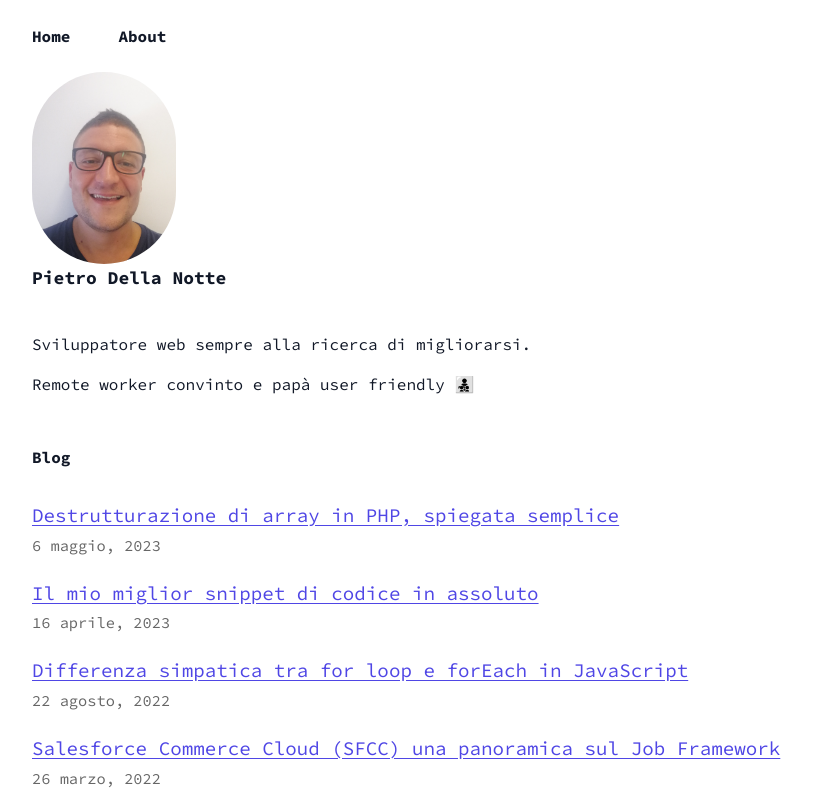
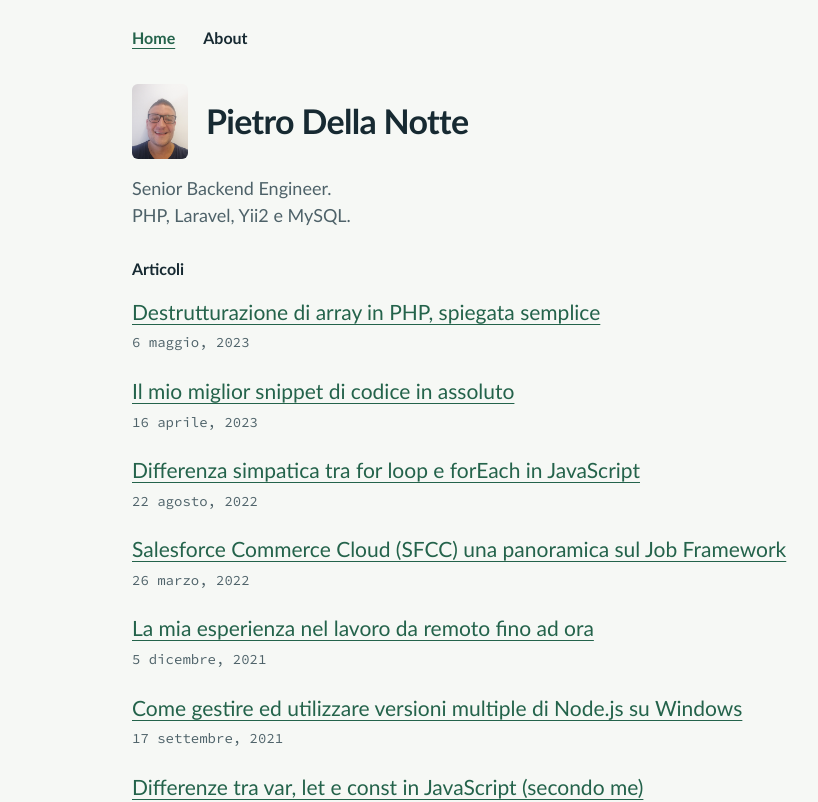
Before and after one commit to pedrozebra/pietrodellanotte.dev, a Next.js app: page / in a window 1280 px wide. Shown: the top 802 px of the page, without its empty margins (128-946 px from the left). Built offline with nearby package versions, Linux system fonts and the light colour scheme; what @tailwindcss/typography would draw is missing.

Commit message:
feat: refresh Home with a compact modern editorial design (#33)

```diff
--- a/components/Layout.js
+++ b/components/Layout.js
@@ -2,7 +2,6 @@ import Head from "next/head";
 import Image from "next/image";
 import utilStyles from "styles/utils.module.css";
 import Link from "next/link";
-import { name } from "helpers/config";
 import Navigation from "./Navigation";
 
 export default function Layout({
@@ -11,9 +10,10 @@ export default function Layout({
   postPage,
   postImage,
   postCanonical,
+  className,
 }) {
   const imagePostPath = "/images/posts/" + postCanonical + "/";
-  return (
+  const layout = (
     <>
       <a href="#main-content" className="skip-link">Salta al contenuto</a>
       <Head>
@@ -24,22 +24,6 @@ export default function Layout({
           <div className="flex items-center justify-between py-6">
             <Navigation home={home} postPage={postPage} />
           </div>
-          {home && (
-            <>
-              <Image
-                preload
-                src="/images/profile.jpg"
-                className={utilStyles.borderCircle}
-                height={2211}
-                width={1658}
-                sizes="144px"
-                style={{ width: 144, height: "auto" }}
-                alt={name}
-                title={name}
-              />
-              <h1 className="font-bold text-lg">{name}</h1>
-            </>
-          )}
           {postPage && (
             <>
               <Image
@@ -71,4 +55,5 @@ export default function Layout({
       </main>
     </>
   );
+  return className ? <div className={className}>{layout}</div> : layout;
 }
--- a/components/Navigation.js
+++ b/components/Navigation.js
@@ -4,7 +4,7 @@ import React from 'react';
 export default function Navigation ({home, postPage}) {
   return (
     <nav>
-      <Link href="/" className="text-gray-900 dark:text-white pr-6 py-4 font-bold">
+      <Link href="/" aria-current={home ? "page" : undefined} className="text-gray-900 dark:text-white pr-6 py-4 font-bold">
         Home
       </Link>
       {(home || postPage) && (
--- a/pages/index.js
+++ b/pages/index.js
@@ -1,9 +1,10 @@
 import Seo from "components/Seo";
 import Layout from "components/Layout";
-import utilStyles from "styles/utils.module.css";
+import styles from "styles/home.module.css";
+import Image from "next/image";
 import Link from "next/link";
 import Date from "components/date";
-import { siteTitle, homeDescription, siteUrl } from "helpers/config";
+import { name, siteTitle, homeDescription, siteUrl } from "helpers/config";
 import { getSortedPostsData } from "lib/posts";
 
 export async function getStaticProps() {
@@ -17,29 +18,40 @@ export async function getStaticProps() {
 
 export default function Home({ allPostsData }) {
   return (
-    <Layout home={true}>
+    <Layout home={true} className={styles.page}>
       <Seo title={siteTitle} description={homeDescription} canonical={`${siteUrl}/`} />
-      <section className={utilStyles.headingMd}>
-        <p className="text-base">
-          Sviluppatore web sempre alla ricerca di migliorarsi.
-        </p>
-        <p className="text-base">
-          Remote worker convinto e papà user friendly 👨‍👧‍👦
+      <section className={styles.introduction} aria-labelledby="home-title">
+        <div className={styles.identity}>
+          <Image
+            preload
+            src="/images/profile.jpg"
+            width={1658}
+            height={2211}
+            sizes="56px"
+            style={{ width: 56, height: "auto" }}
+            className={styles.portrait}
+            alt={name}
+            title={name}
+          />
+          <h1 id="home-title">{name}</h1>
+        </div>
+        <p>
+          Senior Backend Engineer.<br />
+          PHP, Laravel, Yii2 e MySQL.
         </p>
       </section>
       {
-        <section className={`${utilStyles.headingMd} ${utilStyles.padding1px}`}>
-          <h2 className="my-8 text-base font-bold">Blog</h2>
-          <ul className={utilStyles.list}>
+        <section id="articoli" aria-labelledby="articles-title">
+          <h2 id="articles-title" className={styles.articlesTitle}>Articoli</h2>
+          <ul className={styles.list}>
             {allPostsData.map(({ id, date, title }) => (
-              <li className={utilStyles.listItem} key={id}>
-                <Link href={`/posts/${id}`} className="text-indigo-600">
+              <li className={styles.listItem} key={id}>
+                <Link href={`/posts/${id}`}>
                   {title}
                 </Link>
-                <br />
-                <small className={utilStyles.lightText}>
+                <div className={styles.date}>
                   <Date dateString={date} />
-                </small>
+                </div>
               </li>
             ))}
           </ul>
--- /dev/null
+++ b/styles/home.module.css
@@ -0,0 +1,154 @@
+.page {
+  --background: #f6f8f5;
+  --text: #172a32;
+  --secondary: #4e6269;
+  --accent: #24634b;
+  --hover: #174732;
+  min-height: 100vh;
+  background: var(--background);
+  color: var(--text);
+  font-family: Corbel, Candara, "Trebuchet MS", sans-serif;
+  font-size: 18px;
+  line-height: 1.6;
+}
+
+:global(.dark) .page {
+  --background: #111e26;
+  --text: #eaf2ef;
+  --secondary: #b3c3c7;
+  --accent: #9ae8c1;
+  --hover: #c5f4dc;
+}
+
+/* Keep the new measure and palette inside Home, including the shared header. */
+.page > header > div,
+.page > main > div {
+  max-width: 824px;
+  padding-left: 32px;
+  padding-right: 32px;
+}
+
+.page > header > div > div {
+  padding-top: 16px;
+  padding-bottom: 8px;
+}
+
+.page > main > div {
+  padding-top: 16px;
+  padding-bottom: 48px;
+}
+
+.page nav {
+  display: flex;
+  gap: 28px;
+}
+
+.page nav a {
+  display: inline-flex;
+  align-items: center;
+  min-height: 44px;
+  padding: 8px 0;
+  color: var(--text);
+  font-size: 16px;
+  font-weight: 600;
+  text-decoration: none;
+  text-underline-offset: 0.25em;
+}
+
+.page nav a[aria-current="page"] {
+  color: var(--accent);
+  text-decoration: underline;
+}
+
+.page nav a:hover {
+  color: var(--hover);
+  text-decoration: underline;
+}
+
+.page :global(.skip-link) {
+  color: var(--text);
+  background: var(--background);
+}
+
+:global(#__next) .page a:focus-visible {
+  outline: 3px solid var(--accent);
+  outline-offset: 4px;
+}
+
+.introduction {
+  margin-bottom: 28px;
+}
+
+.identity {
+  display: flex;
+  align-items: center;
+  gap: 18px;
+  margin-bottom: 16px;
+}
+
+.portrait {
+  flex-shrink: 0;
+  border-radius: 6px;
+}
+
+.identity h1 {
+  margin: 0;
+  font-size: clamp(28px, 4vw, 34px);
+  font-weight: 600;
+  line-height: 1.2;
+  letter-spacing: -0.02em;
+}
+
+.introduction p {
+  margin: 0;
+  color: var(--secondary);
+  font-size: 18px;
+  line-height: 1.5;
+}
+
+.articlesTitle {
+  margin: 0 0 16px;
+  font-size: 16px;
+  line-height: 1.5;
+  font-weight: 600;
+}
+
+.list {
+  list-style: none;
+  margin: 0;
+  padding: 0;
+}
+
+.listItem + .listItem {
+  margin-top: 22px;
+}
+
+.listItem a {
+  color: var(--accent);
+  font-size: 21px;
+  line-height: 1.4;
+  text-decoration: underline;
+  text-decoration-thickness: 1px;
+  text-underline-offset: 0.18em;
+}
+
+.listItem a:hover {
+  color: var(--hover);
+  text-decoration-thickness: 2px;
+}
+
+.date {
+  margin-top: 4px;
+  color: var(--secondary);
+  font-family: "Source Code Pro", Consolas, monospace;
+  font-size: 14px;
+  line-height: 1.6;
+}
+
+@media (max-width: 640px) {
+  .page > header > div,
+  .page > main > div {
+    padding-left: 20px;
+    padding-right: 20px;
+  }
+}
```
Also changed, not shown: 12 other files (tests, documents, lock files or other folders).
